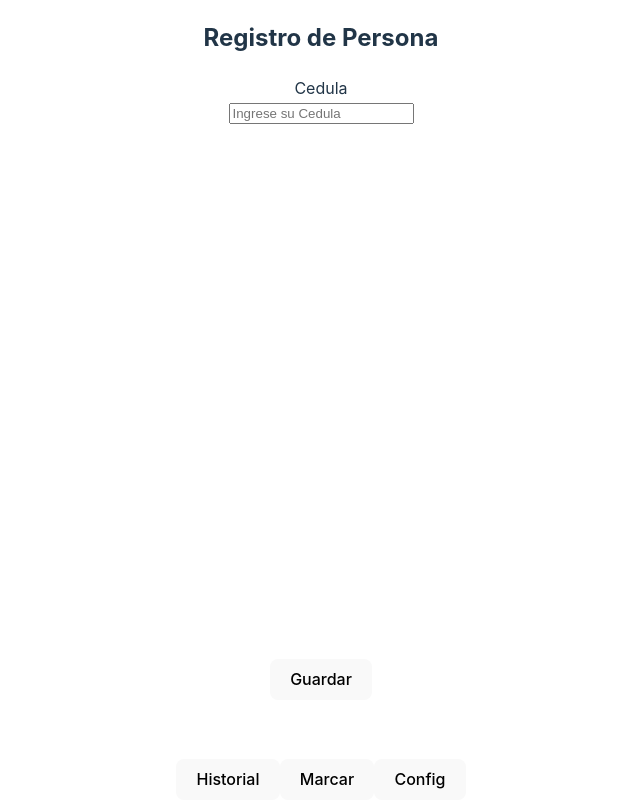
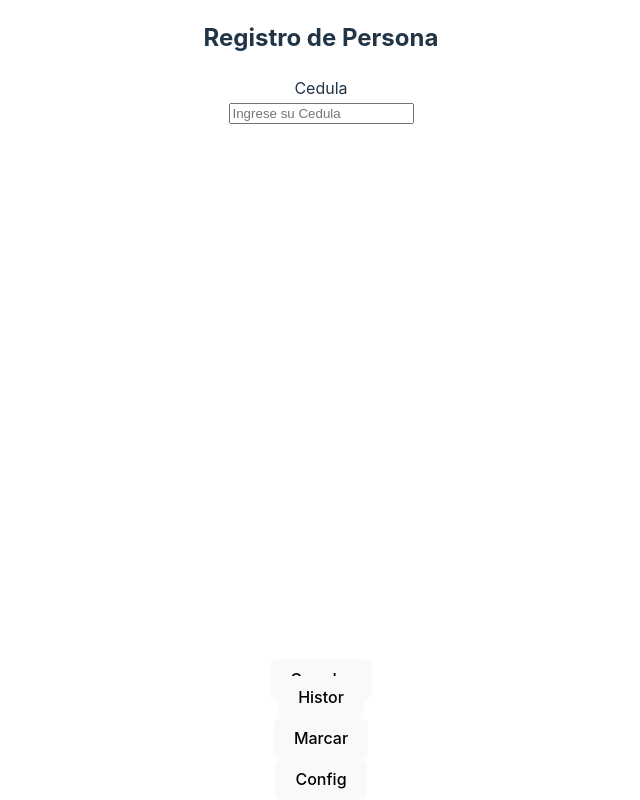
Before and after one commit to AlbertV99/app-marcacionv, a React (Vite) app: page / in a window 1280 px wide. Shown: the whole page, without its empty margins (319-959 px from the left). Built offline with nearby package versions, Linux system fonts and the light colour scheme.

Commit message:
Se modifica el acceso a historial, se mejora aspecto de botones.

```diff
--- a/src/components/menuInf.jsx
+++ b/src/components/menuInf.jsx
@@ -6,21 +6,31 @@ import {useNavigate,NavLink} from "react-router-dom"
 const MenuInferior = (props) => {
     // let navigate = useNavigate()
     return (
-        <Container fluid>
-            <Row>
-                <Button variant="secondary">
-                    Historial
+        <Container fluid style={{padding:"0px",justifyContent: "center"}} >
+            <Row style={{width:"100%",justifyContent:"center"}}>
+                <Col xs={4}>
+                    <NavLink to={`/historial`}>
+                        <Button  >
+                            Histor
                         </Button>
+                    </NavLink>
+
+                </Col>
+                <Col xs={4}>
                     <NavLink to={`/cargarHora`}>
                         <Button>
                             Marcar
                         </Button>
                     </NavLink>
+                </Col>
+                <Col xs={4}>
                     <NavLink to={`/config`}>
                         <Button>
                             Config
                         </Button>
                     </NavLink>
+
+                </Col>
             </Row>
 
         </Container>
--- a/src/main.jsx
+++ b/src/main.jsx
@@ -4,6 +4,7 @@ import { BrowserRouter,Routes,Route } from "react-router-dom"
 import App from './App'
 import Registro from './paginas/Registro'
 import CargarHora from './paginas/CargarHora'
+import Historial from './paginas/Historial'
 import './index.css'
 
 ReactDOM.createRoot(document.getElementById('root')).render(
@@ -12,6 +13,7 @@ ReactDOM.createRoot(document.getElementById('root')).render(
             <Route path='/' element={<App/>}>
                 <Route index element={<Registro />} />
                 <Route  path='config' element={<Registro/>} />
+                <Route  path='historial' element={<Historial/>} />
                 <Route  path='cargarHora' element={<CargarHora/>} />
             </Route>
         </Routes>
```
Lines whose indentation alone changed are shown as unchanged.
